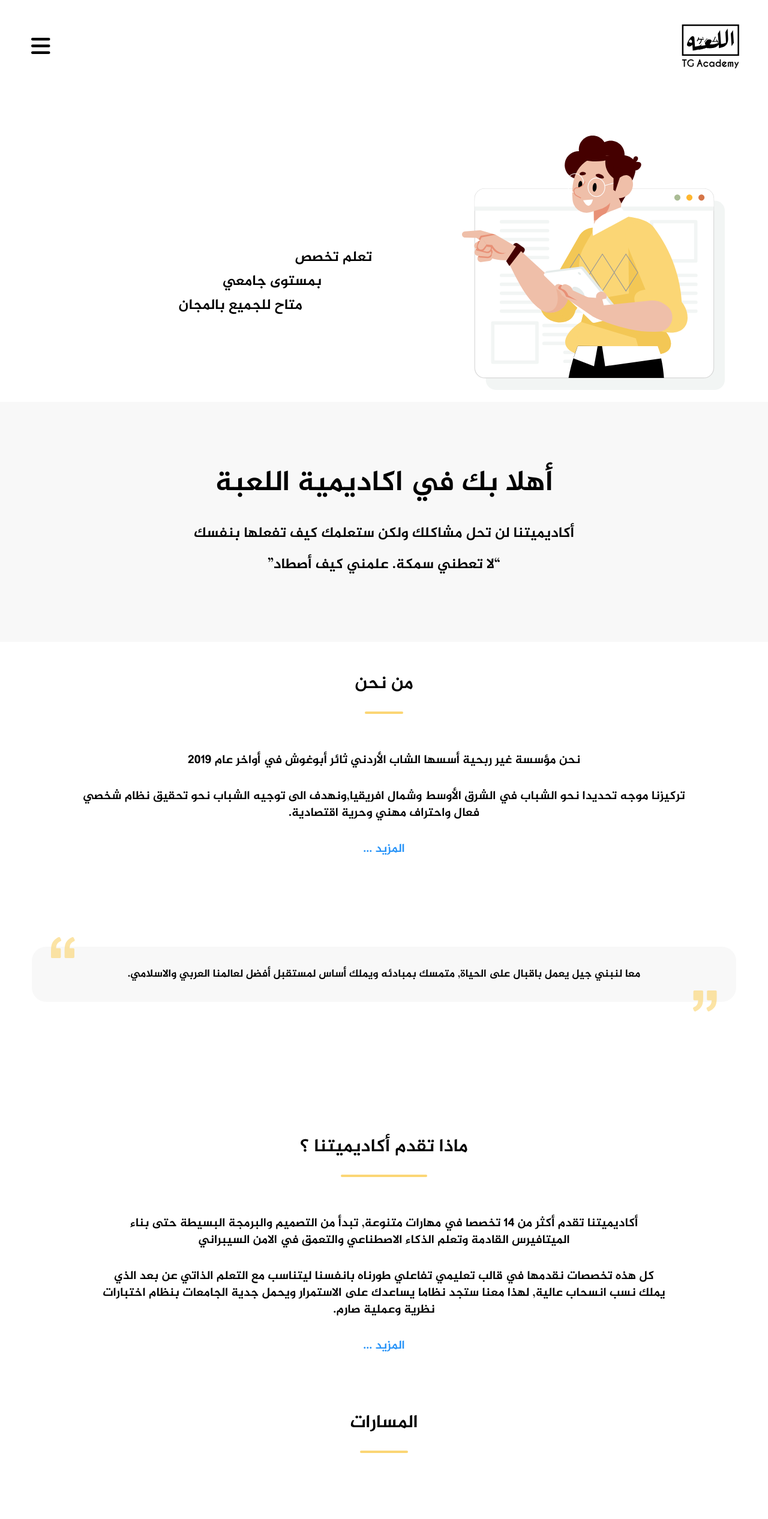
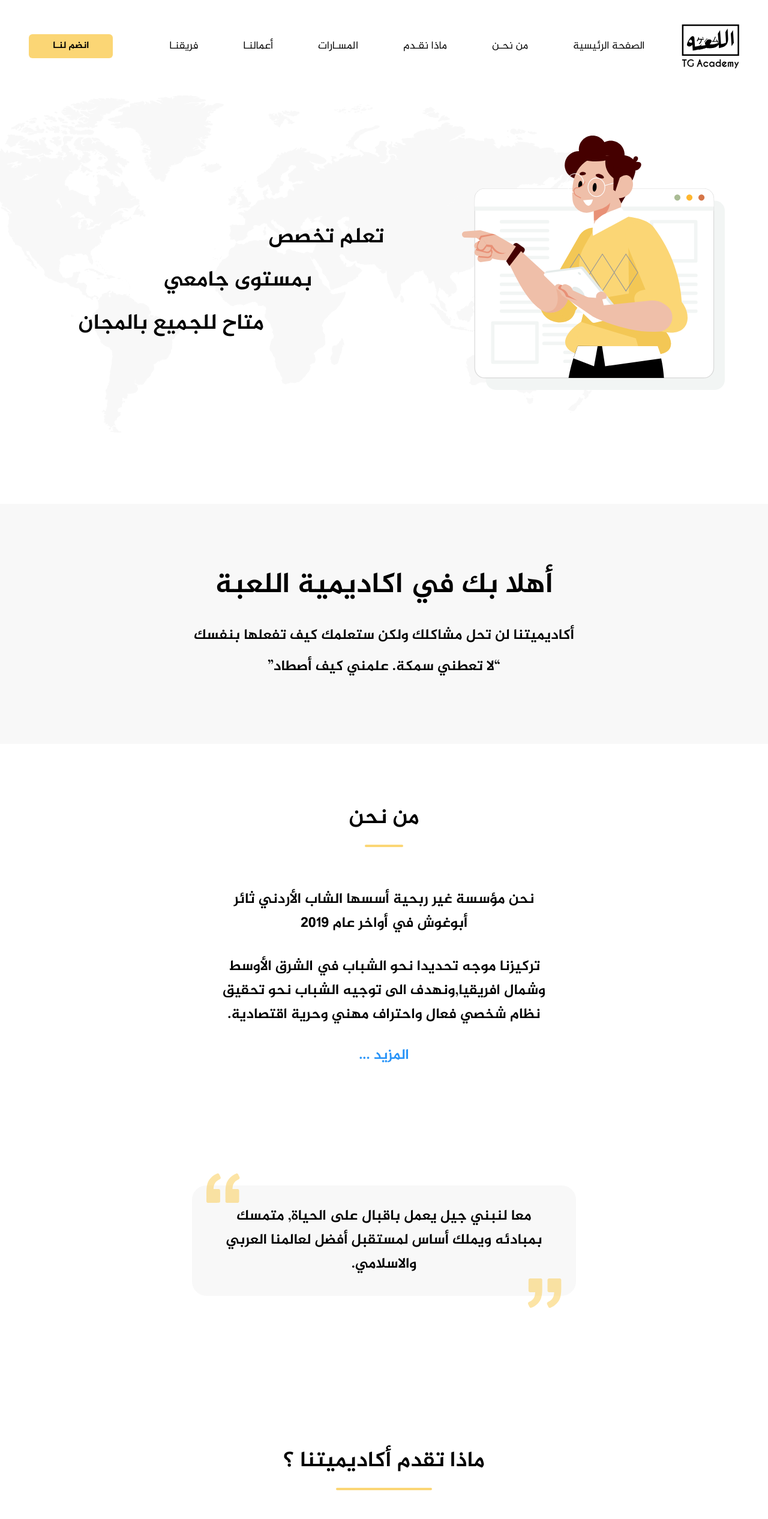
Before and after one commit to aliabuhamra/Academy, a React (Create React App) app: page / in a window 1280 px wide. Shown: the top 2532 px of the page at 60% size. Built offline with nearby package versions, Linux system fonts and the light colour scheme.

Commit message:
the last version

```diff
--- a/src/App.js
+++ b/src/App.js
@@ -2,7 +2,7 @@ import React from "react";
 
 import Main from "./components/Main";
 import JoinUs from "./components/JoinUs";
-import Header from "./components/Header";
+import Home from "./components/Home";
 import AboutUs from "./components/AboutUs";
 import Services from "./components/Services";
 import Features from "./components/Features";
@@ -14,7 +14,7 @@ function App() {
     <div className="pt-10">
       <div>
         <Router>
-          <Header />
+          <Home />
           {/* <Switch> */}
             <Route path="/about-us" component={AboutUs} />
             <Route path="/services" component={Services}  />
--- a/src/components/AboutUs.js
+++ b/src/components/AboutUs.js
@@ -2,21 +2,21 @@ import React from 'react'
 
 const AboutUs = () => {
   return (
-    <div className="px-32 py-2 md:px-16 sm:px-10">
+    <div className="lg:px-32 py-2 md:px-16 sm:px-10">
             <div className="section mx-auto p-10 sm:p-0">
-                <div className=" m-auto p-11 sm:p-3 basis-4/5 md:basis-11/12">
+                <div className=" m-auto lg:p-16 sm:p-3 basis-4/5 md:basis-11/12">
                     <div className=" mx-auto text-center relative flex justify-center">
-                        <h2 className="text-4xl sm:text-3xl py-8 mb-8 text-center font-black">من نحن</h2>
+                        <h2 className="lg:text-4xl sm:text-3xl py-8 mb-8 text-center font-black">من نحن</h2>
                         <span className="bg-orange w-16 h-1 absolute rounded mt-24"></span>
                     </div>
 
-                    <p className="font-black text-center leading-loose text-2xl sm:text-xl px-40 md:px-12 mb-8 mt-8 sm:px-8">نحن مؤسسة غير ربحية أسسها الشاب الأردني ثائر أبوغوش
+                    <p className="font-black text-center leading-loose lg:text-2xl sm:text-xl lg:px-40 xl:px-44 lg:leading-10 md:px-12 mb-8 mt-8 sm:px-8">نحن مؤسسة غير ربحية أسسها الشاب الأردني ثائر أبوغوش
                         في أواخر عام 2019</p>
-                    <p className="font-black text-center leading-loose text-2xl sm:text-xl px-40 mb-8 md:px-10 sm:px-8">تركيزنا موجه تحديدا نحو الشباب في الشرق الأوسط وشمال
+                    <p className="font-black text-center leading-loose lg:text-2xl sm:text-xl lg:px-40 xl:px-44 lg:leading-10 mb-8 md:px-10 sm:px-8">تركيزنا موجه تحديدا نحو الشباب في الشرق الأوسط وشمال
                         افريقيا,ونهدف الى توجيه الشباب نحو
                         تحقيق نظام شخصي فعال واحتراف مهني وحرية اقتصادية.
                     </p>
-                    <span className="font-black text-center text-2xl px-40 block text-lightBlue sm:text-xl sm:px-16"><a href="app.js">المزيد ...</a></span>
+                    <span className="font-black text-center lg:text-2xl px-40 block text-lightBlue sm:text-xl sm:px-16"><a href="app.js">المزيد ...</a></span>
                 </div>
             </div>
     </div>
--- a/src/components/Button.js
+++ b/src/components/Button.js
@@ -1,7 +1,9 @@
 import { Link } from "react-router-dom";
-export default function Button({text}){
+export default function Button({text , click}){
     return (
-        <button className="bg-orange font-bold py-2 px-10 rounded-md xl:block sm:hidden">
+        <button
+        className={click ? "bg-orange font-bold py-2 px-10 rounded-md btn sm:hidden md:hidden lg:block"
+        : "bg-orange font-bold py-2 px-10 rounded-md md:btn lg:block" }>
             <Link to='/join-us'>{text}</Link>
         </button>
     );
--- a/src/components/Features.js
+++ b/src/components/Features.js
@@ -1,14 +1,15 @@
 import React from 'react';
 import Slider from "./../components/Slider";
+import Quote from './Quote';
 
 
 const Features = () => {
   return (
-    <div className="features  w-full sm:px-0 absolute">
-        <div className="section">
+    <div className="features lg:px-16  w-full sm:px-0 absolute">
+        <div className="section ">
             <div className="section-container mx-auto sm:p-0 ">
                 <div className="mx-auto text-center relative flex justify-center">
-                    <h2 className="text-4xl sm:text-3xl py-8 mb-8 text-center font-black">المسارات</h2>
+                    <h2 className="lg:text-4xl sm:text-3xl py-8 mb-8 text-center font-black">المسارات</h2>
                     <span className="bg-orange w-28 sm:w-20 h-1 absolute rounded mt-24"></span>
                 </div>
 
@@ -16,7 +17,7 @@ const Features = () => {
                   w-11/12 flex justify-between items-center my-20 mx-auto
                 rounded-3xl border-2 border-lightBlack border-t-[25px]
                 border-t-orange gap-5 sm:gap-0 sm:w-11/12 py-20
-                 md:py-14 md:px-2 px-7 sm:p-0 shadow-lg">
+                 md:py-14 md:px-2 px-7 sm:p-0 shadow-lg lg:py-28 lg:px-8 ">
 
                     <div className="img-box w-2/4 md:w-[45%] sm:w-[50%] mr-5 md:mr-3
                      sm:mr-3  rounded-3xl sm:rounded-2xl border-2
@@ -24,27 +25,27 @@ const Features = () => {
                         <img className='w-full rounded-3xl sm:rounded-2xl' src="assets/images/paths/ui.svg" alt="" />
                     </div>
 
-                    <div className="content-box w-2/4 md:w-[55%] sm:w-[50%] mr-10 md:mr-3 sm:mr-3 mb-5">
-                        <h2 className='text-2xl sm:text-sm py-8 mb-2 md:py-4 md:mb-2 sm:-mb-1 font-black'>تصميم الواجهات Ui/Ux</h2>
-                        <p className="desc-text font-black pl-16 leading-loose md:leading-8
-                         text-lg md:text-sm sm:text-[10px] sm:font-normal -mt-4 md:pl-8 sm:pl-3">في هذه الدورة ندعوك لدخول عالم تصميم الواجهات لتطبيقات الهاتف
+                    <div className="content-box lg:w-2/4 md:w-[55%] sm:w-[50%] mr-10 md:mr-3 sm:mr-3 mb-5">
+                        <h2 className='lg:text-4xl sm:text-sm py-8 mb-2 lg:py-10 lg:mb-4 md:py-4 md:mb-2 sm:-mb-1 font-black'>تصميم الواجهات Ui/Ux</h2>
+                        <p className="desc-text lg:font-black font-black lg:pl-16 lg:leading-loose md:leading-8
+                         lg:text-2xl md:text-sm sm:text-[10px] sm:font-normal -mt-4 md:pl-8 sm:pl-3">في هذه الدورة ندعوك لدخول عالم تصميم الواجهات لتطبيقات الهاتف
                             وأيضا الويب في مسار نادر وعملي بنسبة 80% مقارنة بالنظري لهذا
                             لا تفوت حجز مكانك بالمجان
                         </p>
                         <div className="info flex justify-evenly sm:justify-around sm:w-full items-center ml-8 mt-4 md:-ml-1 md:pl-3 md:mr-0 sm:-mr-6">
-                            <div className='border-l-4 md:border-l-3  sm:border-l-2 px-4 md:pl-3 sm:pl-4 leading-8
+                            <div className='border-l-4 lg:text-xl lg:font-black lg:leading-8 lg:border-l-4 lg:px-5  md:border-l-3  sm:border-l-2 px-4 md:pl-3 sm:pl-4 leading-8
                              md:leading-5 text-center md:text-sm sm:text-[8px] sm:font-normal sm:leading-4 '>
                                 <i className="fas fa-graduation-cap"></i>
                                 <p>الفوج القادم </p>
                                 <p> حزيران - تموز</p>
                             </div>
-                            <div className='border-l-4  md:border-l-3 sm:border-l-2 px-4 md:px-2 sm:px-2 sm:-ml-1 leading-8
+                            <div className='border-l-4 lg:border-l-4  lg:text-xl lg:font-black lg:leading-8  md:border-l-3 sm:border-l-2 lg:px-5 md:px-2 sm:px-2 sm:-ml-1 leading-8
                             md:leading-5 text-center md:text-sm sm:text-[8px] sm:leading-4  sm:font-normal'>
                                 <i className="fas fa-hourglass-half"></i>
                                 <p>مدة التخصص</p>
                                 <p>4-5 أشهر</p>
                             </div>
-                            <div className='px-2 md:px-2 sm:pl-1 sm:pr-2 leading-8 md:leading-5 sm:leading-4
+                            <div className='lg:px-3 lg:text-xl lg:font-black lg:leading-8 md:px-2 sm:pl-1 sm:pr-2 md:leading-5 sm:leading-4
                             text-center md:text-sm sm:text-[8px] sm:font-normal'>
                                 <i className="far fa-clock"></i>
                                 <p>مواعيد الافتتاح </p>
@@ -58,6 +59,9 @@ const Features = () => {
             </div>
              <Slider />
         </div>
+
+        <Quote text={`نحو عالم يتفوق فيه شبابنا بمهاراتهم ولا يكون أبعد طموحهم
+          وظيفة لا تعيلهم اذا مرضوا`}/>
   </div>
   )
 }
--- a/src/components/Header.css
+++ b/src/components/Header.css
@@ -1,24 +1,61 @@
 @media (max-width: 987px) {
     .listItems {
-        background-color: rgb(58, 56, 56);
         flex-wrap: wrap;
         margin: auto;
         color: #fff;
         text-align: center;
-        /* line-height: 1; */
         position: absolute;
-        left: 0;
-        /* bottom: -70%; */
-        padding: 0 3rem;
-        transform: translate(-50%, 80%);
+        top: 3%;
+        right: 50%;
+        transform: translate(50%, 50%);
         flex-direction: column;
         width: 100vw;
-        height: 100vh;
+        height: 50vh;
+        z-index: 10;
     }
 
     .listItems li {
         display: block;
         padding-bottom: 5px;
+        line-height: -4;
+        margin-bottom: 20px;
+        font-size: 20px;
+    }
+
+    .btn {
+        position: absolute;
+        top: 80vh;
+        right: 50%;
+        transform: translate(50%, 50%);
+    }
+
+    .btn.hidden {
+        display: none;
+    }
+
+    .menu {
+        content: "";
+        position: absolute;
+        right: 0;
+        top: 0;
+        width: 100%;
+        height: 0;
+        background-color: rgb(34, 31, 28);
+        z-index: 5;
+    }
+
+    .menu.open {
+        height: 99.8%;
     }
 
 }
+
+@media (min-width: 985px) {
+    .logo {
+        position: relative;
+        top: 0;
+        left: 0;
+        right: 0;
+    }
+
+}
--- a/src/components/Header.js
+++ b/src/components/Header.js
@@ -1,24 +1,34 @@
-import React from 'react';
+import React, { useState } from 'react';
 import Button from './Button';
 import './Header.css';
 
 import { Link } from 'react-router-dom';
 
 export default function Header() {
+
+    const [click , setClick] = useState(false);
+
+    const handleClick = () => setClick(!click);
+
     return (
         <header className="flex  items-center justify-between xl:px-32 md:px-12 sm:px-8 mx-auto">
 
-
             {/* List */}
-            <div className="flex xl:flex items-center justify-between md:justify-between w-full relative">
+            <div className={click ? "flex xl:flex items-center lg:justify-between md:justify-between w-full relative menu"
+            : "flex xl:flex items-center lg:justify-between md:justify-between w-full relative menu open" }
+                  >
                 <Link to="/">
-                    <img src="/assets/icons/tg_logo.svg" alt="" />
+                    <img src="/assets/icons/tg_logo.svg" alt=""
+                       className={click ? "sm:absolute sm:right-10 sm:top-11 md:right-12 md:top-12 logo"
+                    : "sm:absolute sm:right-10 sm:top-11 md:right-12 md:top-12  sm:hidden md:hidden lg:block logo" } />
                 </Link>
-                <div className='xl:hidden text-4xl flex justify-self-end absolute left-1'>
-                    <i className="fa-solid fa-bars"></i>
-                    {/* <i class="fa-solid fa-xmark"></i> */}
+                <div
+                className='xl:hidden lg:hidden text-5xl flex  sm:absolute sm:left-10 sm:top-11 md:left-11 md:top-12 z-30 text-gray'
+                  onClick={handleClick}   >
+                    <i className={click ? "fa-solid fa-bars" : "fa-solid fa-xmark"}></i>
                 </div>
-                <ul className="flex xl:flex justify-between w-3/4 text-lg md:text-sm sm:hidden  ">
+                <ul className={click ? "flex xl:flex lg:flex justify-between w-3/4 text-lg md:text-sm listItems sm:hidden md:hidden lg:pl-16 lg:pr-8"
+                : "flex xl:flex justify-between w-3/4 text-lg md:text-lg listItems lg:pl-16 lg:pr-8" }>
                     <li><Link to="/"  className='link link-underline link-underline-black hover:cursor-pointer '>الصفحة الرئيسية</Link></li>
                     <li><Link to="/about-us"  className='link link-underline link-underline-black hover:cursor-pointer'>من نحـن</Link></li>
                     <li><Link to="/services"  className='link link-underline link-underline-black hover:cursor-pointer'>ماذا نقـدم</Link></li>
@@ -26,8 +36,8 @@ export default function Header() {
                     <li><Link to="/"  className='link link-underline link-underline-black hover:cursor-pointer'>أعمالنـا</Link></li>
                     <li><Link to="/"  className='link link-underline link-underline-black hover:cursor-pointer'>فريقنـا</Link></li>
                 </ul>
-            {/* Join us Button */}
-            <Button text="انضم لنـا" />
+             {/* Join us Button */}
+             <Button text="انضم لنـا" click={click}/>
             </div>
 
         </header>
--- a/src/components/Hero.js
+++ b/src/components/Hero.js
@@ -5,14 +5,14 @@ const Hero = () => {
     <div className="flex items-center sm:w-full justify-between px-32 mt-20 md:px-14 sm:px-12">
        <div className='w-2/4'>
            <img src="assets/images/person.svg" alt=""
-             className='pr-10 sm:pr-2 pt-8 w-fit mr-8 md:w-3/4 md:mr-4 sm:-mr-2 md:pr-0 sm:w-11/12 sm:mb-5'
+             className='pr-10 sm:pr-2 pt-8 w-fit mr-8 lg:w-3/4 md:w-3/4 md:mr-4 sm:-mr-2 md:pr-0 sm:w-11/12 sm:mb-5'
            />
         </div>
-        <div className="w-2/4 flex p-0 -mt-9 -ml-10 md:mt-9">
-            <p className=" w-full flex-col justify-around text-4xl md:text-2xl sm:text-base sm:leading-8 font-black relative leading-loose md:leading-10 ">
-                <span className='absolute -right-10 md:-right-5 sm:-right-10' > تعلم تخصص</span> <br/>
-                <span className='absolute right-20 md:right-16 sm:-right-6' > بمستوى جامعي</span> <br/>
-                <span className='absolute right-40 md:right-24 sm:-right-4' >متاح للجميع بالمجان</span>
+        <div className="w-2/4 flex p-0 -mt-9 -ml-10 md:mt-9 lg:mb-9">
+            <p className=" w-full flex-col justify-around lg:text-4xl lg:leading-[2] md:text-2xl sm:text-base sm:leading-8 font-black relative leading-loose md:leading-10 ">
+                <span className='absolute lg:-right-10 md:-right-5 sm:-right-10' > تعلم تخصص</span> <br/>
+                <span className='absolute lg:right-20 md:right-16 sm:-right-6' > بمستوى جامعي</span> <br/>
+                <span className='absolute lg:right-40 md:right-24 sm:-right-4' >متاح للجميع بالمجان</span>
             </p>
         </div>
     </div>
--- a/src/components/Main.js
+++ b/src/components/Main.js
@@ -1,5 +1,5 @@
 import React from 'react';
-import Hero from "./../components/Hero";
+// import Hero from "./../components/Hero";
 import AboutUs from "./../components/AboutUs";
 import Features from "./../components/Features";
 import Message from "./../components/Message";
@@ -9,7 +9,7 @@ import Services from "./../components/Services";
 const Main = () => {
   return (
     <div>
-        <Hero />
+
        <Message />
         <AboutUs />
         <Quote text={`                معا لنبني جيل يعمل باقبال على الحياة, متمسك بمبادئه
@@ -17,8 +17,6 @@ const Main = () => {
         <Services />
         <Features />
 
-        {/* <Quote text={`نحو عالم يتفوق فيه شبابنا بمهاراتهم ولا يكون أبعد طموحهم
-          وظيفة لا تعيلهم اذا مرضوا`}/> */}
     </div>
   )
 }
--- a/src/components/Quote.js
+++ b/src/components/Quote.js
@@ -3,12 +3,12 @@ import React from 'react';
 const Quote = ({text}) => {
   return (
      <div className="py-32">
-        <div className="quote w-1/2 md:w-11/12 sm:w-11/12 mx-auto bg-lightgray rounded-3xl relative p-2 sm:p-2">
-            <img className="absolute -top-4 left-8 w-12 sm:w-10" src="assets/images/quoteiconleft.svg" alt="" />
-            <p className="font-black text-center leading-loose text-2xl sm:text-lg px-14 sm:px-6 py-6">
+        <div className="quote lg:w-1/2 md:w-11/12 sm:w-11/12 mx-auto bg-lightgray rounded-3xl relative p-2 sm:p-2">
+            <img className="absolute -top-4 lg:-top-5 lg:left-6 left-8 lg:w-14 w-12 sm:w-10" src="assets/images/quoteiconleft.svg" alt="" />
+            <p className="font-black text-center lg:px-9 leading-loose lg:leading-10 lg:text-2xl sm:text-lg px-14 sm:px-6 py-6">
                   {text}
             </p>
-            <img className="quote-right absolute -bottom-4 right-8 w-12 sm:w-10" src="assets/images/quoticonright.svg" alt="" />
+            <img className="quote-right absolute -bottom-4 lg:-bottom-5 right-8 lg:right-6 lg:w-14 w-12 sm:w-10" src="assets/images/quoticonright.svg" alt="" />
         </div>
     </div>
   )
--- a/src/components/Services.js
+++ b/src/components/Services.js
@@ -4,21 +4,21 @@ const Services = () => {
   return (
      <div className="px-32 md:px-14 py-10 sm:px-2 sm:w-full">
             <div className="section mx-auto p-10 sm:p-0 sm:w-11/12 ">
-                <div className=" m-auto p-11 sm:p-6 basis-4/5">
+                <div className=" m-auto lg:p-14 p-11 sm:p-6 basis-4/5">
                     <div className=" mx-auto text-center relative flex justify-center">
-                        <h2 className="text-4xl sm:text-3xl py-8 mb-8 text-center font-black">ماذا تقدم أكاديميتنا ؟</h2>
-                        <span className="bg-orange w-40 sm:w-36 h-1 absolute rounded mt-24"></span>
+                        <h2 className="lg:text-4xl sm:text-3xl py-8 mb-8 text-center font-black">ماذا تقدم أكاديميتنا ؟</h2>
+                        <span className="bg-orange lg:w-40 w-40 sm:w-36 h-1 absolute rounded mt-24"></span>
                     </div>
 
-                    <p className="font-black text-center leading-loose  text-2xl px-40 mb-8 mt-8 md:px-10 sm:text-xl sm:px-2">أكاديميتنا تقدم أكثر من 14 تخصصا في مهارات متنوعة,
+                    <p className="font-black text-center leading-loose  lg:text-2xl lg:px-40 xl:px-44 lg:leading-10  px-40 mb-8 mt-8 md:px-10 sm:text-xl sm:px-2">أكاديميتنا تقدم أكثر من 14 تخصصا في مهارات متنوعة,
                     تبدأ من التصميم والبرمجة البسيطة حتى بناء الميتافيرس القادمة
                     وتعلم الذكاء الاصطناعي والتعمق في الامن السيبراني</p>
-                    <p className="font-black text-center leading-loose  text-2xl px-40 mb-8 md:px-10 sm:text-xl sm:px-2">كل هذه تخصصات نقدمها في قالب تعليمي تفاعلي طورناه
+                    <p className="font-black text-center leading-loose  lg:text-2xl lg:px-40 xl:px-44 lg:leading-10  px-40 mb-8 md:px-10 sm:text-xl sm:px-2">كل هذه تخصصات نقدمها في قالب تعليمي تفاعلي طورناه
                      بانفسنا ليتناسب مع التعلم الذاتي عن بعد الذي يملك نسب انسحاب
                      عالية, لهذا معنا ستجد نظاما يساعدك على الاستمرار ويحمل جدية الجامعات بنظام
                      اختبارات نظرية وعملية صارم.
                     </p>
-                    <span className="font-black text-center text-2xl px-40 block text-lightBlue sm:text-xl sm:px-6"><a href="app.js">المزيد ...</a></span>
+                    <span className="font-black text-center lg:text-2xl lg:px-40 xl:px-44 lg:leading-10  px-40 block text-lightBlue sm:text-xl sm:px-6"><a href="app.js">المزيد ...</a></span>
                 </div>
             </div>
     </div>
--- a/tailwind.config.js
+++ b/tailwind.config.js
@@ -8,6 +8,7 @@ module.exports = {
       'lightgray': '#f8f8f8',
       'lightBlue' : '#2994F8',
       'gray' : '#eee',
+      'grate': '#e1e1e1',
       'lightBlack' : 'rgba(10, 0, 0, 0.281)'
     },
     extend: {
@@ -22,7 +23,7 @@ module.exports = {
       'md': '768px',
       // => @media (min-width: 960px) { ... }
 
-      'lg': '987px',
+      'lg': '985px',
       // => @media (min-width: 1440px) { ... }
 
       'xl': '1440px',
```
